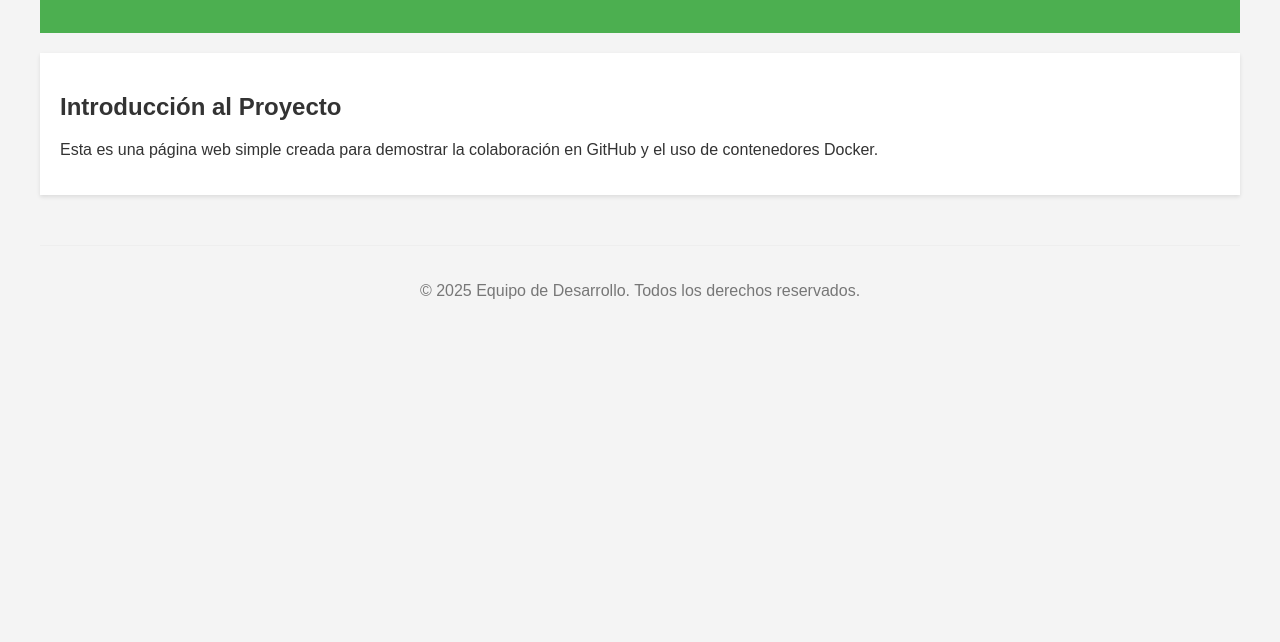
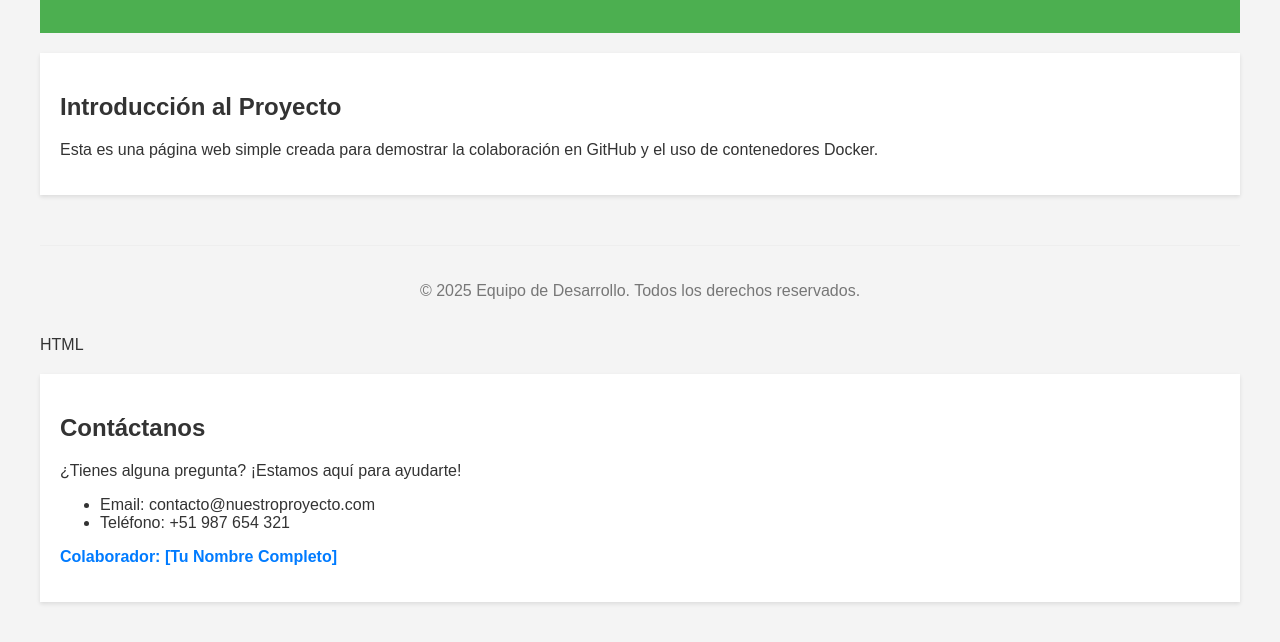
Before and after one commit to HERRAMIENTAS-DOCKER2025/web-colaborativa-docker, a plain HTML site: page index.html in a window 1280 px wide. Shown: the part 179-821 px from the top of the page. Before the commit the page ends 800 px from the top, so only its background shows below. Drawn offline with Linux system fonts and the light colour scheme.

Commit message:
feat: Agregada sección de contacto. Closes #3

```diff
--- a/index.html
+++ b/index.html
@@ -32,3 +32,14 @@ GitHub y el uso de contenedores Docker.</p>
 </footer>
 </body>
 </html>
+HTML
+<section id="contacto">
+<h2>Contáctanos</h2>
+<p>¿Tienes alguna pregunta? ¡Estamos aquí para ayudarte!</p>
+<ul>
+<li>Email: contacto@nuestroproyecto.com</li>
+<li>Teléfono: +51 987 654 321</li>
+</ul>
+<p><span class="colaborador">Colaborador: [Tu Nombre
+Completo]</span></p>
+</section>
```
